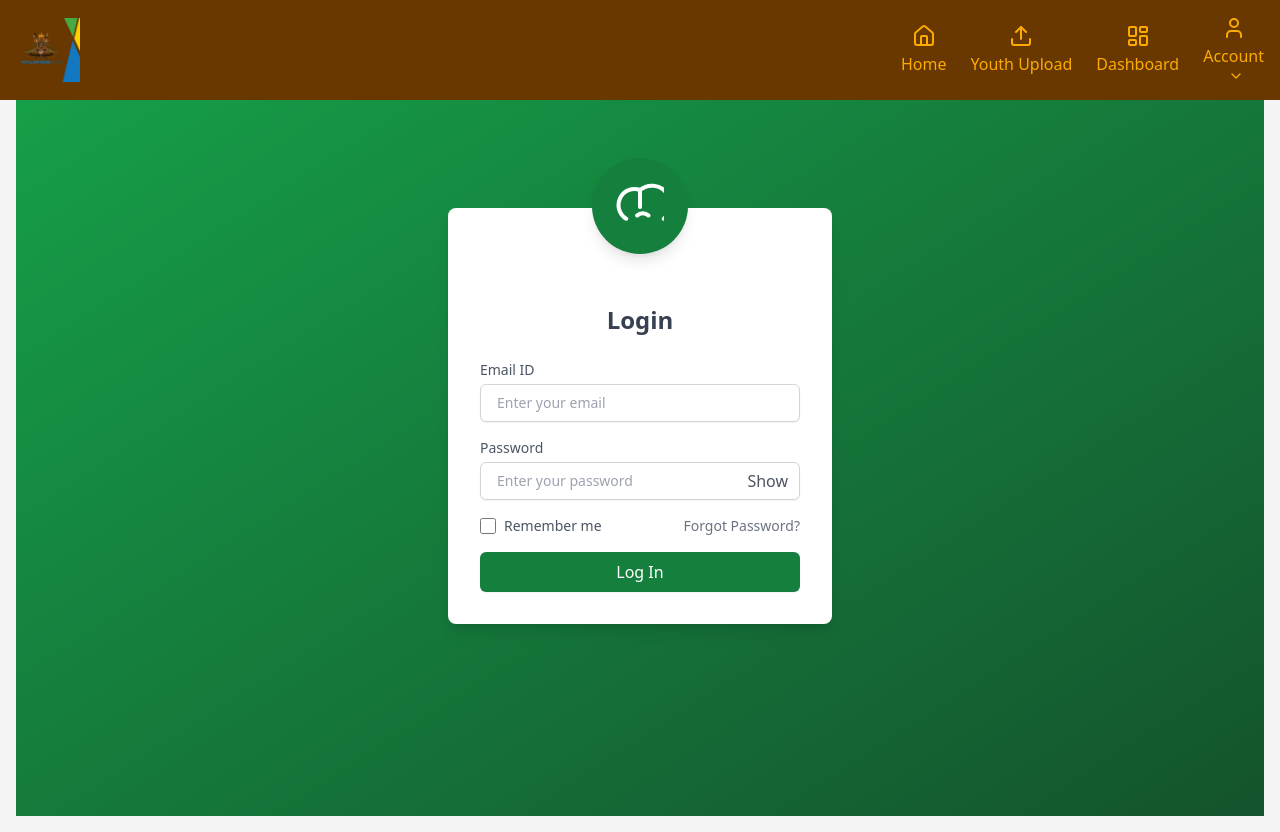
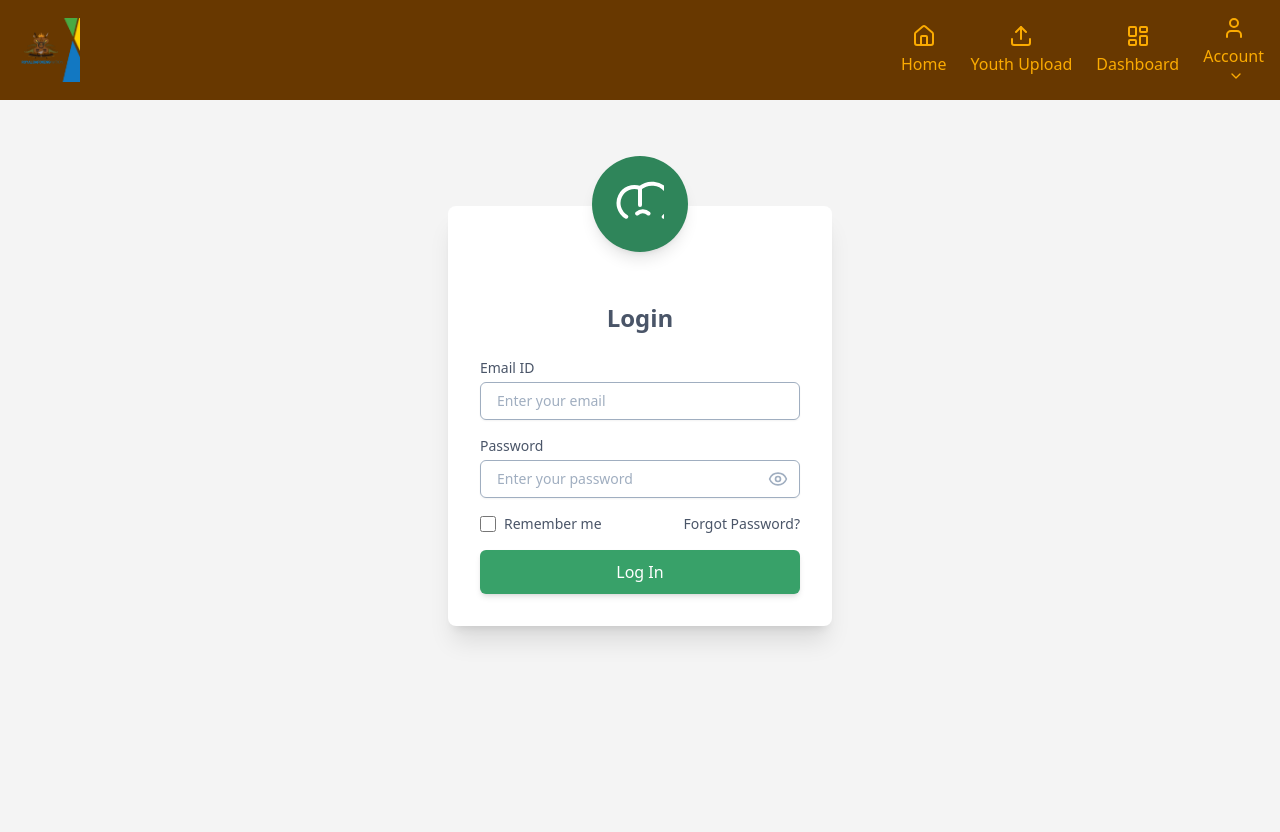
Before and after one commit to Nathilanzi/Database, a React (Vite) app in the folder vite-project/: page /login in a window 1280 px wide. Built offline with nearby package versions, Linux system fonts and the light colour scheme.

Commit message:
Update LogIn.jsx

```diff
--- a/vite-project/src/components/LogIn.jsx
+++ b/vite-project/src/components/LogIn.jsx
@@ -1,18 +1,15 @@
 import React, { useState } from "react";
 import { getAuth, signInWithEmailAndPassword } from "firebase/auth";
-import { app } from '../../Firebase';
 import { useNavigate } from 'react-router-dom';
-
-const auth = getAuth(app);
+import { Eye, EyeOff } from 'lucide-react';
 
 const LogIn = () => {
   const [email, setEmail] = useState('');
   const [password, setPassword] = useState('');
   const [passwordVisible, setPasswordVisible] = useState(false);
   const [error, setError] = useState('');
-  const navigate = useNavigate(); // React Router hook for navigation
+  const navigate = useNavigate();
 
-    // Function to toggle password visibility
   const togglePasswordVisibility = () => {
     setPasswordVisible(!passwordVisible);
   };
@@ -20,25 +17,26 @@ const LogIn = () => {
   const handleLogIn = async (e) => {
     e.preventDefault();
     try {
+      const auth = getAuth();
       await signInWithEmailAndPassword(auth, email, password);
-      navigate('/dashboard'); // Redirect to Dashboard after successful login
+      navigate('/dashboard');
     } catch (error) {
       setError('Invalid email or password. Please try again.');
       console.error("Error logging in:", error);
     }
   };
 
-
   return (
-    <div className="flex items-center justify-center min-h-screen bg-gradient-to-br from-green-600 to-green-900">
-      <div className="bg-white p-8 rounded-lg shadow-lg w-96 relative">
-        <div className="absolute top-[-50px] left-1/2 transform -translate-x-1/2 bg-green-700 w-24 h-24 rounded-full flex items-center justify-center shadow-lg">
+    <div className="flex items-center justify-center min-h-screen bg-gradient-to-br ">
+      <div className="bg-white p-8 rounded-lg shadow-xl w-96 relative">
+        {/* Icon Circle */}
+        <div className="absolute top-[-50px] left-1/2 transform -translate-x-1/2 bg-[#2F855A] w-24 h-24 rounded-full flex items-center justify-center shadow-lg">
           <svg
             xmlns="http://www.w3.org/2000/svg"
             fill="none"
             viewBox="0 0 24 24"
-            stroke="currentColor"
-            className="w-12 h-12 text-white"
+            stroke="#FFFFFF"
+            className="w-12 h-12"
           >
             <path
               strokeLinecap="round"
@@ -48,15 +46,23 @@ const LogIn = () => {
             />
           </svg>
         </div>
-        <h2 className="text-2xl font-semibold text-center mb-6 text-gray-700 mt-16">
+
+        {/* Header */}
+        <h2 className="text-2xl font-semibold text-center mb-6 text-[#4A5568] mt-16">
           Login
         </h2>
+
+        {/* Error Message */}
+        {error && (
+          <div className="mb-4 p-3 bg-red-50 text-[#E53E3E] rounded-md text-sm border border-red-200">
+            {error}
+          </div>
+        )}
+
         <form onSubmit={handleLogIn} className="space-y-4">
+          {/* Email Field */}
           <div>
-            <label
-              htmlFor="email"
-              className="block text-sm font-medium text-gray-600"
-            >
+            <label htmlFor="email" className="block text-sm font-medium text-[#4A5568]">
               Email ID
             </label>
             <input
@@ -66,50 +72,58 @@ const LogIn = () => {
               onChange={(e) => setEmail(e.target.value)}
               placeholder="Enter your email"
               required
-              className="mt-1 block w-full px-4 py-2 border border-gray-300 rounded-md shadow-sm placeholder-gray-400
-                         focus:outline-none focus:border-green-500 focus:ring-1 focus:ring-green-500 text-sm"
+              className="mt-1 block w-full px-4 py-2 border border-[#A0AEC0] rounded-md shadow-sm
+                       placeholder-[#A0AEC0] text-[#4A5568]
+                       focus:outline-none focus:border-[#38A169] focus:ring-1 focus:ring-[#38A169] text-sm"
             />
           </div>
+
+          {/* Password Field */}
           <div>
-      <label
-        htmlFor="password"
-        className="block text-sm font-medium text-gray-600"
-      >
+            <label htmlFor="password" className="block text-sm font-medium text-[#4A5568]">
               Password
             </label>
             <div className="relative">
               <input
                 id="password"
-          type={passwordVisible ? 'text' : 'password'} // Toggle between 'text' and 'password'
+                type={passwordVisible ? 'text' : 'password'}
                 value={password}
                 onChange={(e) => setPassword(e.target.value)}
                 placeholder="Enter your password"
                 required
-          className="mt-1 block w-full px-4 py-2 border border-gray-300 rounded-md shadow-sm placeholder-gray-400
-                     focus:outline-none focus:border-green-500 focus:ring-1 focus:ring-green-500 text-sm"
+                className="mt-1 block w-full px-4 py-2 border border-[#A0AEC0] rounded-md shadow-sm
+                         placeholder-[#A0AEC0] text-[#4A5568]
+                         focus:outline-none focus:border-[#38A169] focus:ring-1 focus:ring-[#38A169] text-sm"
               />
-        {/* Button to toggle visibility */}
               <button
                 type="button"
                 onClick={togglePasswordVisibility}
-          className="absolute inset-y-0 right-0 px-3 text-gray-600 focus:outline-none"
+                className="absolute inset-y-0 right-0 px-3 text-[#A0AEC0] hover:text-[#4A5568] focus:outline-none"
               >
-          {passwordVisible ? 'Hide' : 'Show'}
+                {passwordVisible ? <EyeOff size={20} /> : <Eye size={20} />}
               </button>
             </div>
           </div>
+
+          {/* Remember Me & Forgot Password */}
           <div className="flex justify-between items-center text-sm">
             <label className="flex items-center">
-              <input type="checkbox" className="form-checkbox h-4 w-4 text-green-600" />
-              <span className="ml-2 text-gray-600">Remember me</span>
+              <input
+                type="checkbox"
+                className="form-checkbox h-4 w-4 text-[#38A169] border-[#A0AEC0]"
+              />
+              <span className="ml-2 text-[#4A5568]">Remember me</span>
             </label>
-            <a href="#" className="text-gray-500 hover:text-green-600">
+            <a href="#" className="text-[#4A5568] hover:text-[#38A169] transition-colors duration-200">
               Forgot Password?
             </a>
           </div>
+
+          {/* Submit Button */}
           <button
             type="submit"
-            className="w-full py-2 mt-4 bg-green-700 text-white rounded-md shadow-sm hover:bg-green-800 transition duration-150 ease-in-out"
+            className="w-full py-2.5 mt-6 bg-[#38A169] text-white rounded-md shadow-md
+                     hover:bg-[#2F855A] transition duration-200 ease-in-out font-medium"
           >
             Log In
           </button>
```
Lines whose indentation alone changed are shown as unchanged.
